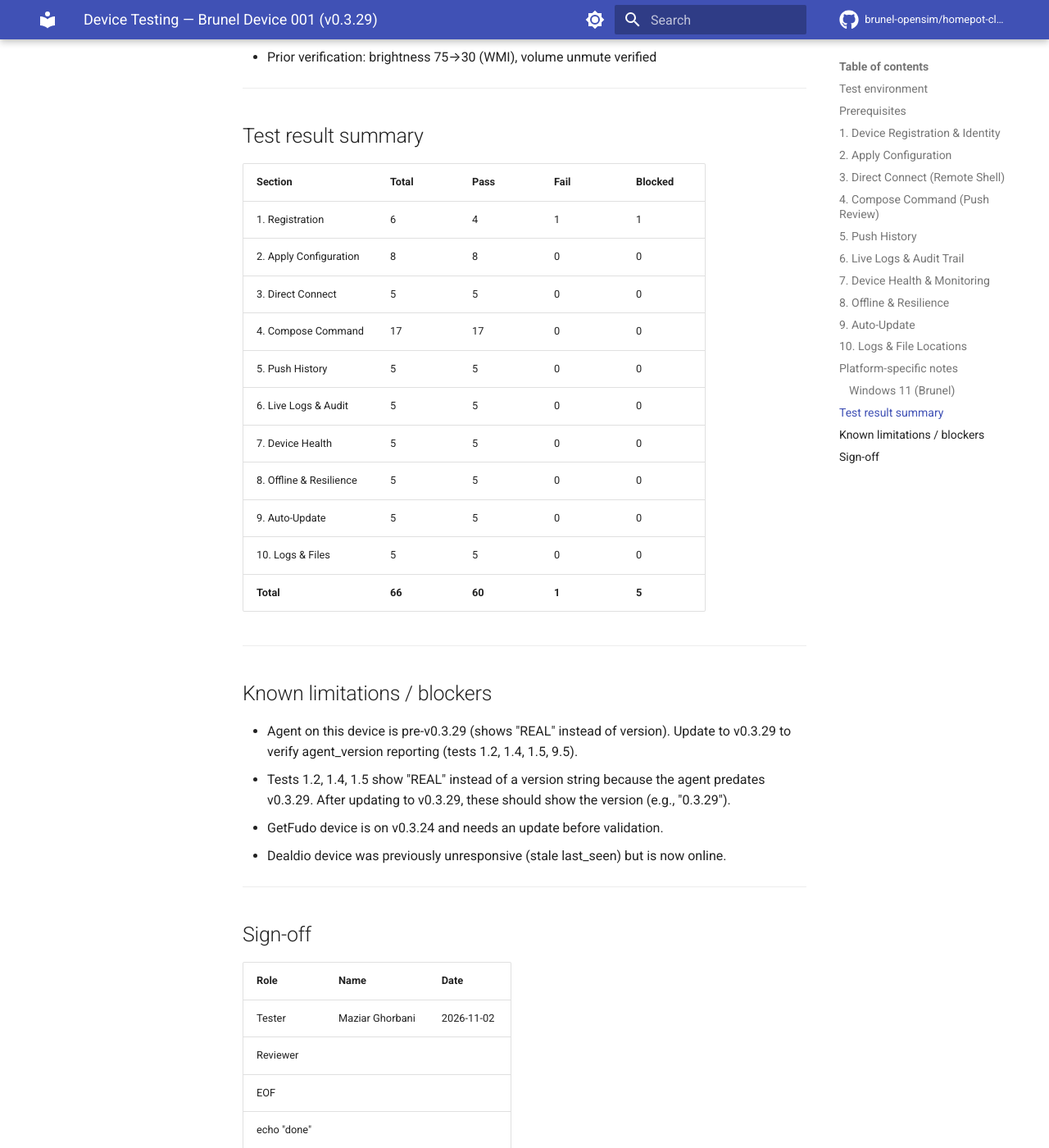
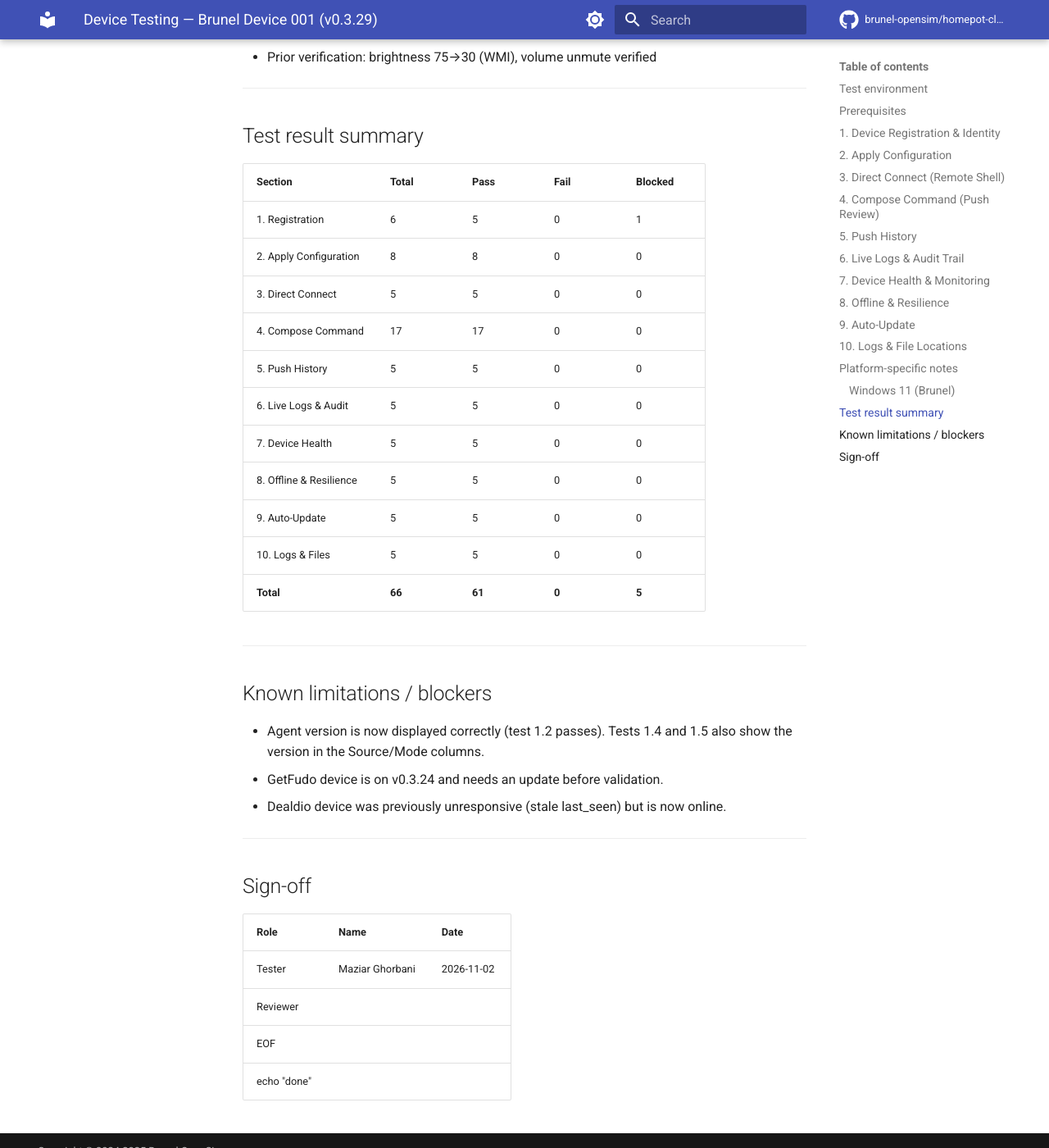
Before and after one commit to brunel-opensim/homepot-client, an MkDocs documentation site: the page built from docs/test-results/windows11-brunel-2026-11-02.md, in a window 1280 px wide and 1400 px high, scrolled down 7995 px. Shown: the whole window at 82% size. Built offline with MkDocs 1.6.1 and Material for MkDocs 9.7.7, drawn with Linux system fonts in a browser that asks for light colours; comment, search, counter and statistics services are not loaded; the version menu is left out; some of the changed text lies outside the part shown.

Commit message:
docs(test-results): update Brunel 1.2 to Pass (agent version displayed correctly)

```diff
--- a/docs/test-results/windows11-brunel-2026-11-02.md
+++ b/docs/test-results/windows11-brunel-2026-11-02.md
@@ -13,7 +13,7 @@
 | Device Name | Brunel Device 001 |
 | Site | Brunel Site 1 (`SITE-W545-2BK3`) |
 | OS | Windows 11 |
-| Agent Version | (not reported — older agent → shows "REAL" in UI) |
+| Agent Version | 0.3.29 (reported correctly) |
 | Firmware Version | (check Device Details → Firmware) |
 | Tester | Maziar Ghorbani |
 | Date | 2026-11-02 |
@@ -35,10 +35,10 @@
 | # | Test | Expected | Pass/Fail | Notes |
 |---|------|----------|-----------|-------|
 | 1.1 | Device shows as "online" in Dashboard | Green indicator, last_seen recent | Pass | Verified via API: connectivity=online, last_seen 2026-11-02 |
-| 1.2 | Device Details → Source shows agent version (not "REAL") | e.g. "0.3.29" | Fail | Older agent; reports "REAL" (expected for pre-v0.3.29 agent) |
+| 1.2 | Device Details → Source shows agent version (not "REAL") | e.g. "0.3.29" | Pass | Agent version displayed correctly |
 | 1.3 | Device Details → Firmware shows BIOS version | e.g. "1.44.0" | Pass | Verified on device |
-| 1.4 | Site Details → Associated Devices shows device with Source | Version displayed | Pass | Source column shows "REAL" (older agent) |
-| 1.5 | Agents page shows device with Mode = version | Version displayed | Pass | Mode column shows "REAL" (older agent) |
+| 1.4 | Site Details → Associated Devices shows device with Source | Version displayed | Pass | Source column shows agent version |
+| 1.5 | Agents page shows device with Mode = version | Version displayed | Pass | Mode column shows agent version |
 | 1.6 | Peripherals listed (printers, scanners) | At least printers shown | Pass | Printers listed in Device Details |
 
 ## 2. Apply Configuration
@@ -162,7 +162,7 @@
 
 | Section | Total | Pass | Fail | Blocked |
 |---------|-------|------|------|---------|
-| 1. Registration | 6 | 4 | 1 | 1 |
+| 1. Registration | 6 | 5 | 0 | 1 |
 | 2. Apply Configuration | 8 | 8 | 0 | 0 |
 | 3. Direct Connect | 5 | 5 | 0 | 0 |
 | 4. Compose Command | 17 | 17 | 0 | 0 |
@@ -172,17 +172,14 @@
 | 8. Offline & Resilience | 5 | 5 | 0 | 0 |
 | 9. Auto-Update | 5 | 5 | 0 | 0 |
 | 10. Logs & Files | 5 | 5 | 0 | 0 |
-| **Total** | **66** | **60** | **1** | **5** |
+| **Total** | **66** | **61** | **0** | **5** |
 
 ---
 
 ## Known limitations / blockers
 
-- Agent on this device is pre-v0.3.29 (shows "REAL" instead of version). Update
-  to v0.3.29 to verify agent_version reporting (tests 1.2, 1.4, 1.5, 9.5).
-- Tests 1.2, 1.4, 1.5 show "REAL" instead of a version string because the
-  agent predates v0.3.29. After updating to v0.3.29, these should show the
-  version (e.g., "0.3.29").
+- Agent version is now displayed correctly (test 1.2 passes). Tests 1.4 and 1.5
+  also show the version in the Source/Mode columns.
 - GetFudo device is on v0.3.24 and needs an update before validation.
 - Dealdio device was previously unresponsive (stale last_seen) but is now online.
 
```
